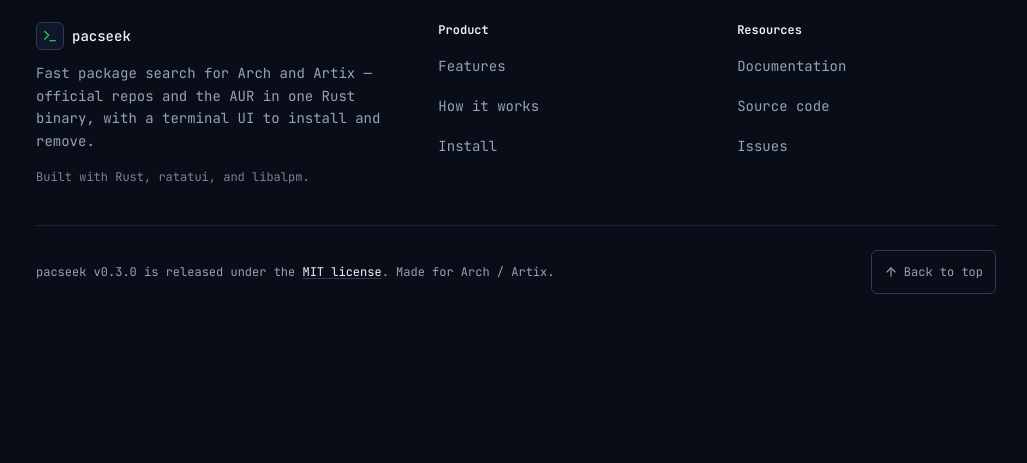
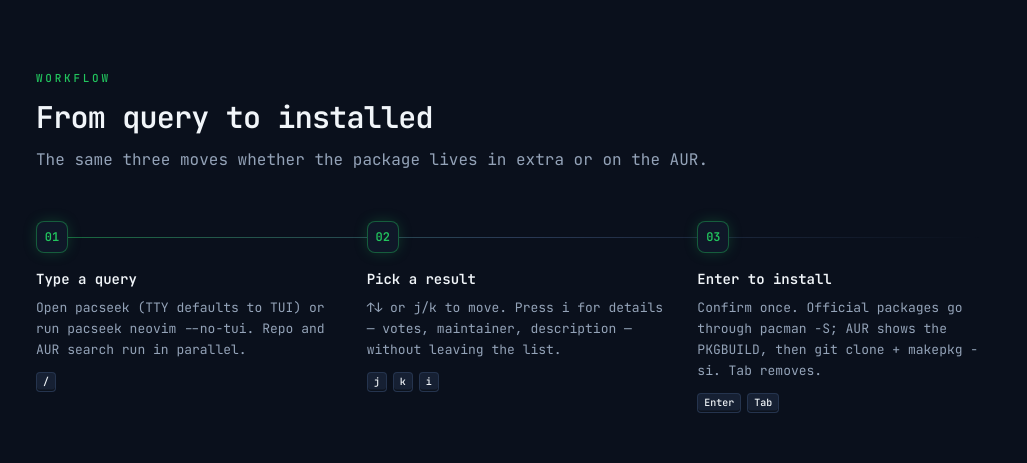
Before and after one commit to kenjaku-dev/pacseek, a Next.js app in the folder pacseek-landing/: page / in a window 1280 px wide. Shown: the part 1791-2254 px from the top of the page, without its empty margins (124-1151 px from the left). Before the commit the page ends 2117 px from the top, so only its background shows below. Built offline with nearby package versions, Linux system fonts and the light colour scheme.

Commit message:
auto(landing): 1 file(s) — pacseek-landing/src/components/HowItWorks.tsx

```diff
--- /dev/null
+++ b/pacseek-landing/src/components/HowItWorks.tsx
@@ -0,0 +1,85 @@
+import { Kbd } from "./ui/Kbd";
+import { Section } from "./ui/Section";
+
+const STEPS = [
+  {
+    step: "01",
+    title: "Type a query",
+    body: "Open pacseek (TTY defaults to TUI) or run pacseek neovim --no-tui. Repo and AUR search run in parallel.",
+    keys: ["/"],
+  },
+  {
+    step: "02",
+    title: "Pick a result",
+    body: "↑↓ or j/k to move. Press i for details — votes, maintainer, description — without leaving the list.",
+    keys: ["j", "k", "i"],
+  },
+  {
+    step: "03",
+    title: "Enter to install",
+    body: "Confirm once. Official packages go through pacman -S; AUR shows the PKGBUILD, then git clone + makepkg -si. Tab removes.",
+    keys: ["Enter", "Tab"],
+  },
+] as const;
+
+export function HowItWorks() {
+  return (
+    <Section
+      id="how"
+      labelledBy="how-heading"
+      className="cv-section border-y border-border/50 bg-muted/20"
+    >
+      <div className="mx-auto w-full max-w-5xl px-5 py-16 sm:px-8 sm:py-24">
+        <div className="mb-12 max-w-2xl">
+          <p className="mb-3 text-[11px] font-medium uppercase tracking-[0.25em] text-accent">
+            Workflow
+          </p>
+          <h2
+            id="how-heading"
+            className="text-balance text-2xl font-semibold tracking-tight text-foreground sm:text-3xl"
+          >
+            From query to installed
+          </h2>
+          <p className="mt-3 text-sm leading-relaxed text-muted-foreground sm:text-base">
+            The same three moves whether the package lives in extra or on the
+            AUR.
+          </p>
+        </div>
+
+        <ol className="relative grid grid-cols-1 gap-10 md:grid-cols-3 md:gap-8">
+          <span
+            aria-hidden="true"
+            className="absolute left-4 top-4 hidden h-px w-[calc(100%-2rem)] bg-gradient-to-r from-accent/50 via-border to-transparent md:block"
+          />
+          {STEPS.map((item) => (
+            <li key={item.step} className="group relative">
+              <div className="mb-4 flex items-center gap-3">
+                <span
+                  aria-hidden="true"
+                  className="relative z-10 flex h-8 w-8 items-center justify-center rounded-lg border border-accent/40 bg-card text-xs font-semibold text-accent shadow-[0_0_16px_-4px] shadow-accent/40 transition-shadow duration-300 group-hover:shadow-accent/70"
+                >
+                  {item.step}
+                </span>
+                <span
+                  aria-hidden="true"
+                  className="h-px flex-1 bg-gradient-to-r from-border/60 to-transparent md:hidden"
+                />
+              </div>
+              <h3 className="text-sm font-semibold text-foreground">
+                {item.title}
+              </h3>
+              <p className="mt-2 text-[13px] leading-relaxed text-muted-foreground">
+                {item.body}
+              </p>
+              <p className="mt-3 flex items-center gap-1.5" aria-hidden="true">
+                {item.keys.map((key) => (
+                  <Kbd key={key}>{key}</Kbd>
+                ))}
+              </p>
+            </li>
+          ))}
+        </ol>
+      </div>
+    </Section>
+  );
+}
```
